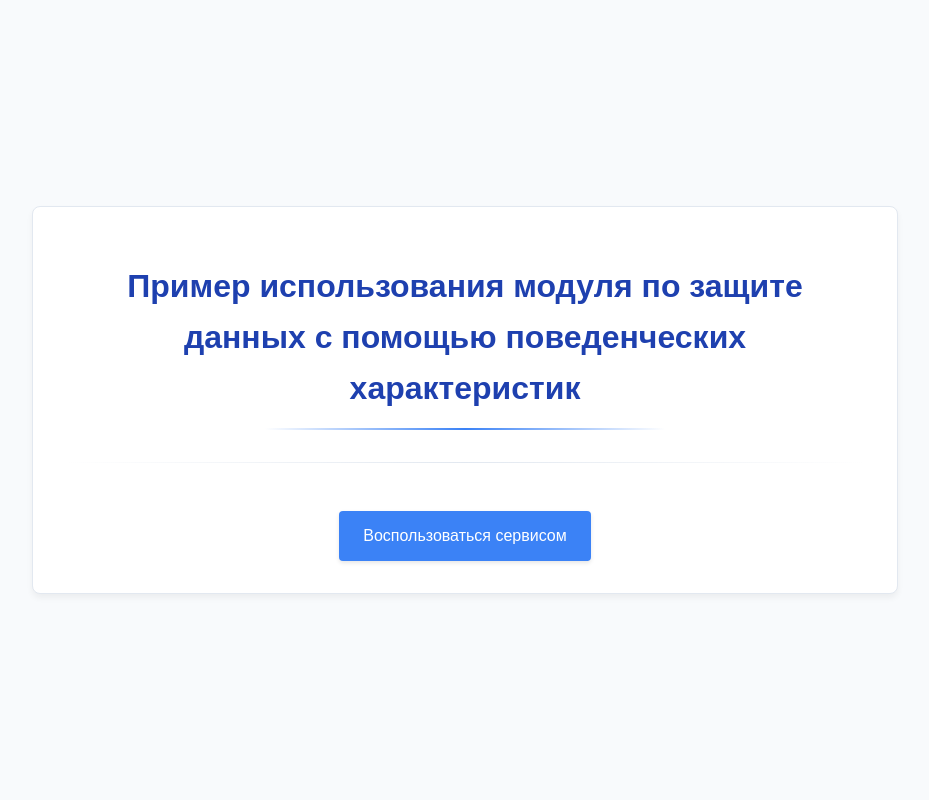
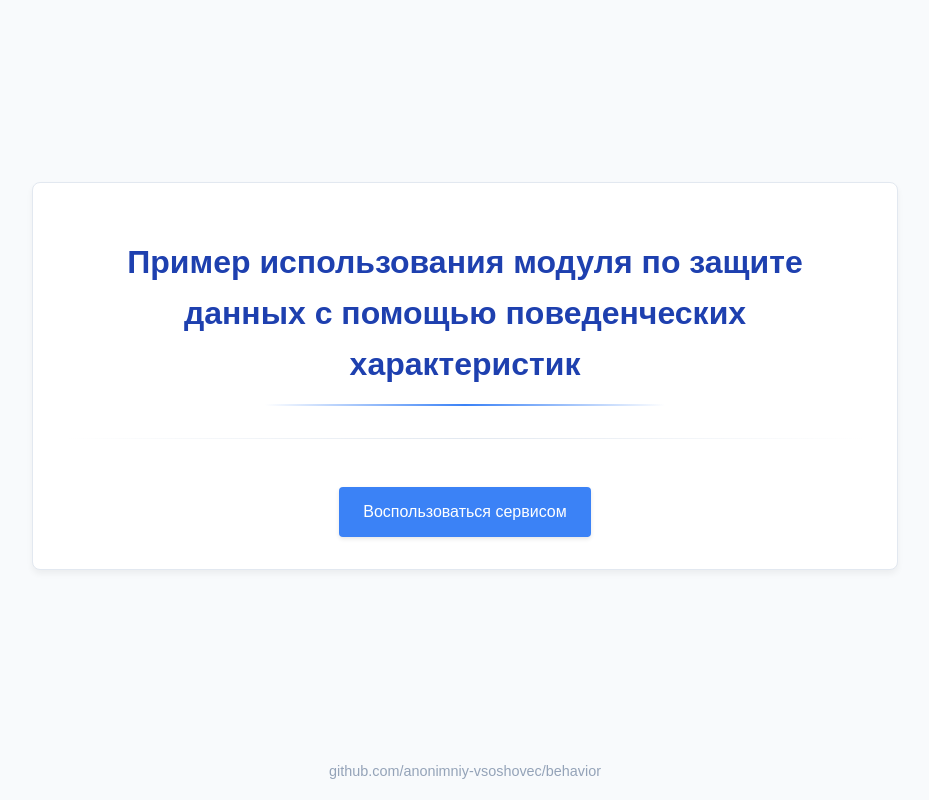
Before and after one commit to anonimniy-vsoshovec/behavior, a Flask app: page / in a window 1280 px wide. Shown: the whole page, without its empty margins (175-1104 px from the left). Run offline with Flask 3, Linux system fonts and the light colour scheme.

Commit message:
uptdate home page

```diff
--- a/templates/home.html
+++ b/templates/home.html
@@ -12,10 +12,12 @@
             margin: 0;
             padding: 0;
             display: flex;
+            flex-direction: column;
             justify-content: center;
             align-items: center;
             min-height: 100vh;
             line-height: 1.6;
+            position: relative;
         }
 
         .container {
@@ -26,6 +28,7 @@
             border-radius: 8px;
             box-shadow: 0 4px 6px rgba(0, 0, 0, 0.05);
             border: 1px solid #e2e8f0;
+            margin-bottom: 3rem;
         }
 
         h1 {
@@ -73,6 +76,25 @@
             background: linear-gradient(to right, transparent, #e2e8f0, transparent);
             margin: 2rem 0;
         }
+
+        .github-footer {
+            position: absolute;
+            bottom: 1rem;
+            width: 100%;
+            text-align: center;
+        }
+
+        .github-link {
+            font-size: 0.9rem;
+            color: #94a3b8;
+            text-decoration: none;
+            transition: color 0.2s ease;
+        }
+
+        .github-link:hover {
+            color: #64748b;
+            text-decoration: underline;
+        }
     </style>
 </head>
 <body>
@@ -83,5 +105,11 @@
 
         <a href="/login" class="btn">Воспользоваться сервисом</a>
     </div>
+
+    <div class="github-footer">
+        <a href="https://github.com/anonimniy-vsoshovec/behavior" class="github-link" target="_blank">
+            github.com/anonimniy-vsoshovec/behavior
+        </a>
+    </div>
 </body>
 </html>
```
